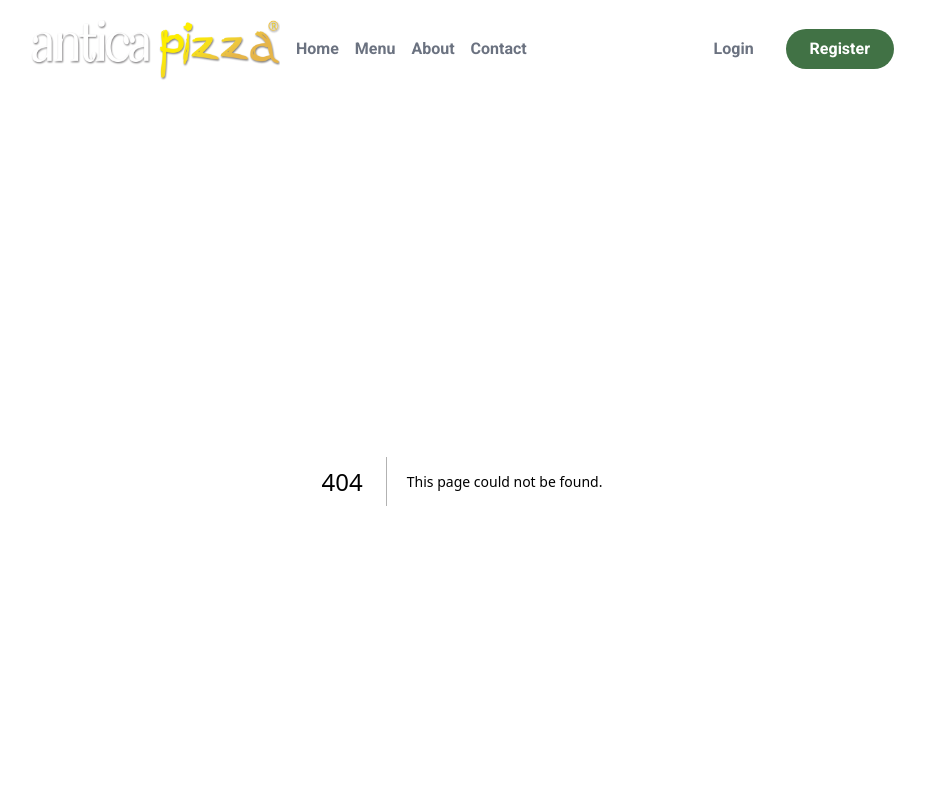
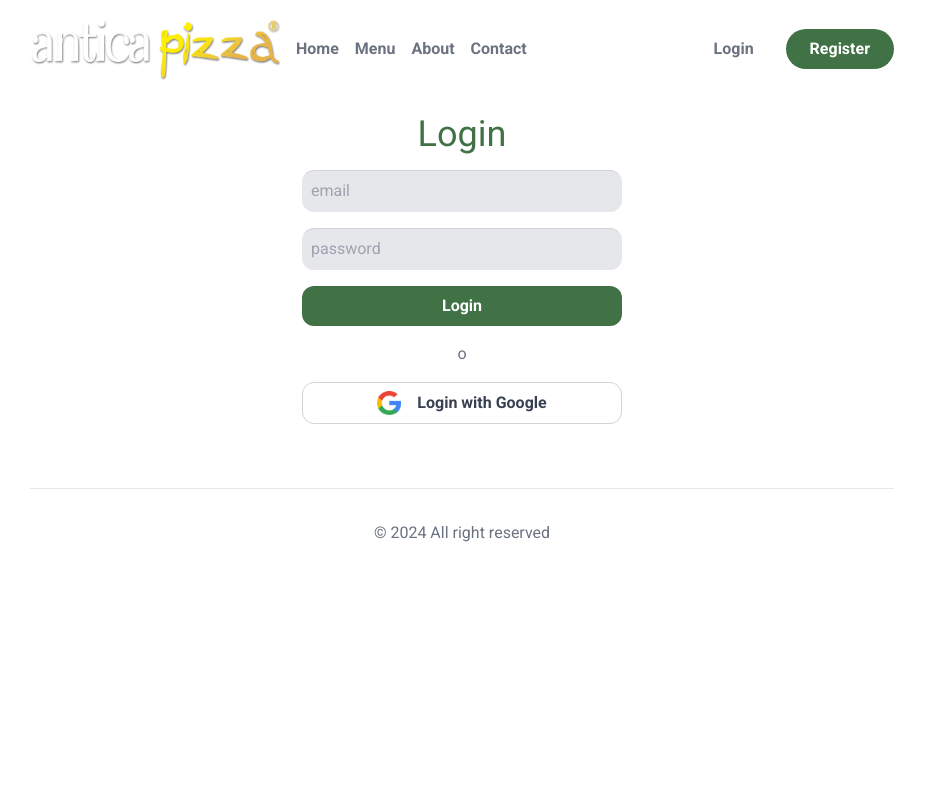
Before and after one commit to EzequielMenor/Food-Ordering, a Next.js app: page /login in a window 1280 px wide. Before the commit this address had no page. Shown: the top 800 px of the page, without its empty margins (178-1103 px from the left). Built offline with nearby package versions, Linux system fonts and the light colour scheme; no server answers.

Commit message:
Login page

```diff
--- a/src/app/layout.js
+++ b/src/app/layout.js
@@ -1,6 +1,7 @@
 import { Roboto } from "next/font/google";
-import './globals.css';
+import "./globals.css";
 import Header from "../components/layout/Header";
+import {AppProvider} from "../components/AppContext.js";
 
 const roboto = Roboto({ subsets: ["latin"], weight: ["400", "500", "700"] });
 
@@ -14,11 +15,13 @@ export default function RootLayout({ children }) {
     <html lang="en">
       <body className={roboto.className}>
         <main className=" max-w-4xl mx-auto p-4">
-          <Header />
-          {children}
-          <footer className="border-t p-8 text-gray-500 text-center mt-16 ">
-            &copy; 2024 All right reserved
-          </footer>
+          <AppProvider>
+            <Header />
+            {children}
+            <footer className="border-t p-8 text-gray-500 text-center mt-16 ">
+              &copy; 2024 All right reserved
+            </footer>
+          </AppProvider>
         </main>
       </body>
     </html>
--- /dev/null
+++ b/src/app/login/page.js
@@ -0,0 +1,51 @@
+"use client";
+import {signIn} from "next-auth/react";
+import { useState } from "react";
+import Image from "next/image";
+
+export default function LoginPage() {
+  const [email, setEmail] = useState('');
+  const [password, setPassword] = useState('');
+  const [loginInProgress, setLoginInProgress] = useState(false)
+
+  async function handleFormSubmit(ev) {
+    ev.preventDefault();
+    setLoginInProgress()
+
+    await signIn('credentials', {email, password, callbackUrl: '/'});
+
+    setLoginInProgress(false);
+  }
+
+  return (
+    <section className="mt-8">
+      <h1 className="text-center text-primary text-4xl mb-4">Login</h1>
+      <form className="max-w-xs mx-auto" onSubmit={handleFormSubmit}>
+        <input
+          type="email"
+          name="email"
+          placeholder="email"
+          value={email}
+          disabled={loginInProgress}
+          onChange={(ev) => setEmail(ev.target.value)}
+        />
+        <input
+          type="password"
+          name="password"
+          placeholder="password"
+          value={password}
+          disabled={loginInProgress}
+          onChange={(ev) => setPassword(ev.target.value)}
+        />
+        <button disabled={loginInProgress} type="submit">
+          Login
+        </button>
+        <div className="my-4 text-center text-gray-500">o</div>
+        <button className="flex gap-4 justify-center">
+          <Image src={"/google.png"} alt={""} width={24} height={24} />
+          Login with Google
+        </button>
+      </form>
+    </section>
+  );
+}
--- a/src/app/register/page.js
+++ b/src/app/register/page.js
@@ -13,18 +13,20 @@ export default function RegisterPage() {
   async function handleFormSubmit(ev) {
     ev.preventDefault();
     setCreatingUser(true);
+    setUserCreated(false);
+    setError(false);
     const response = await fetch("/api/register/", {
       method: "POST",
       body: JSON.stringify({ email, password }),
       headers: { "Content-Type": "application/json" },
     });
-    if (!response.ok) {
+    console.log(response);
+    if (response.ok) {
       setUserCreated(true);
     } else {
       setError(true);
     }
-
-    setCreatingUser(false);
+    setCreatingUser(false)
   }
 
   return (
@@ -69,6 +71,12 @@ export default function RegisterPage() {
           <Image src={"/google.png"} alt={""} width={24} height={24} />
           Login with Google
         </button>
+        <div className="text-center my-4 text-gray-500 border-t pt-4">
+          ¿Ya tienes una cuenta?&nbsp;
+          <Link className="underline" href={"/login"}>
+            Inicia sesión aquí &raquo;
+          </Link>
+        </div>
       </form>
     </section>
   );
--- /dev/null
+++ b/src/components/AppContext.js
@@ -0,0 +1,9 @@
+'use client';
+import { SessionProvider } from "next-auth/react";
+
+
+export function AppProvider({children}) {
+  return (
+    <SessionProvider>{children}</SessionProvider>
+  )
+}
--- a/src/components/layout/Header.js
+++ b/src/components/layout/Header.js
@@ -1,26 +1,42 @@
+'use client'
 import Image from "next/image";
 import Link from "next/link";
+import { useSession } from "next-auth/react";
 
 export default function Header() {
+  const session = useSession();
+  const status = session.status;
   return (
     <header className="flex items-center justify-between ">
       <nav className="flex items-center gap-4 text-gray-500 font-semibold">
-        <Link className=" text-primary font-semibold text-2xl" href={'/'}>
+        <Link className=" text-primary font-semibold text-2xl" href={"/"}>
           <Image src={"/logo.png"} alt={"Logo"} width={250} height={250} />
         </Link>
-        <Link href={'/'}>Home</Link>
+        <Link href={"/"}>Home</Link>
         <Link href={""}>Menu</Link>
         <Link href={""}>About</Link>
         <Link href={""}>Contact</Link>
       </nav>
       <nav className="flex items-center gap-8 text-gray-500 font-semibold">
-        <Link href={'/login'}>Login</Link>
-        <Link
-          href={'/register'}
-          className=" bg-primary rounded-full text-white px-6 py-2"
-        >
-          Register
-        </Link>
+        {status === "authenticated" && (
+          <button
+            onClick={() => signOut()}
+            className=" bg-primary rounded-full text-white px-6 py-2"
+          >
+            Logout
+          </button>
+        )}
+        {status !== "authenticated" && (
+            <>
+              <Link href={"/login"}>Login</Link>
+              <Link
+                href={"/register"}
+                className=" bg-primary rounded-full text-white px-6 py-2"
+              >
+                Register
+              </Link>
+            </>
+          )}
       </nav>
     </header>
   );
```
Also changed, not shown: src/app/api/auth/...nextauth/route.js (added, +34 -0 lines), src/app/api/auth/...nextauth/route.ts (deleted, +0 -37 lines), 1 other file (tests, documents, lock files or other folders).
